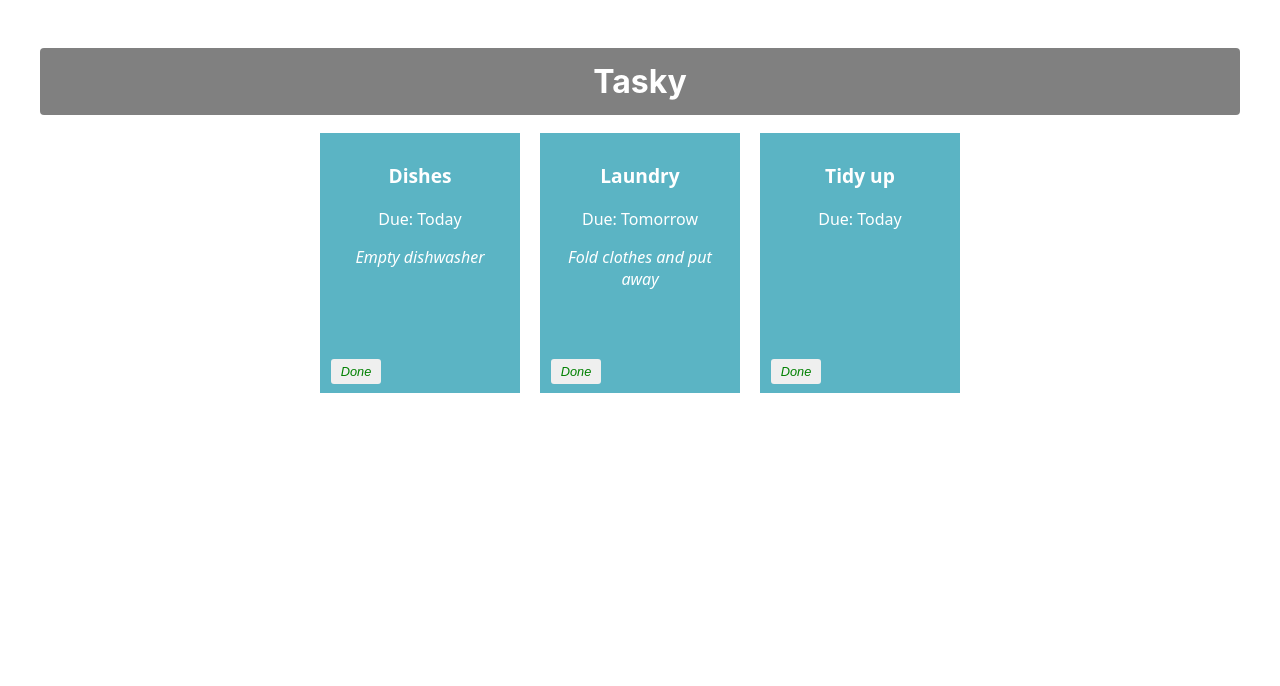
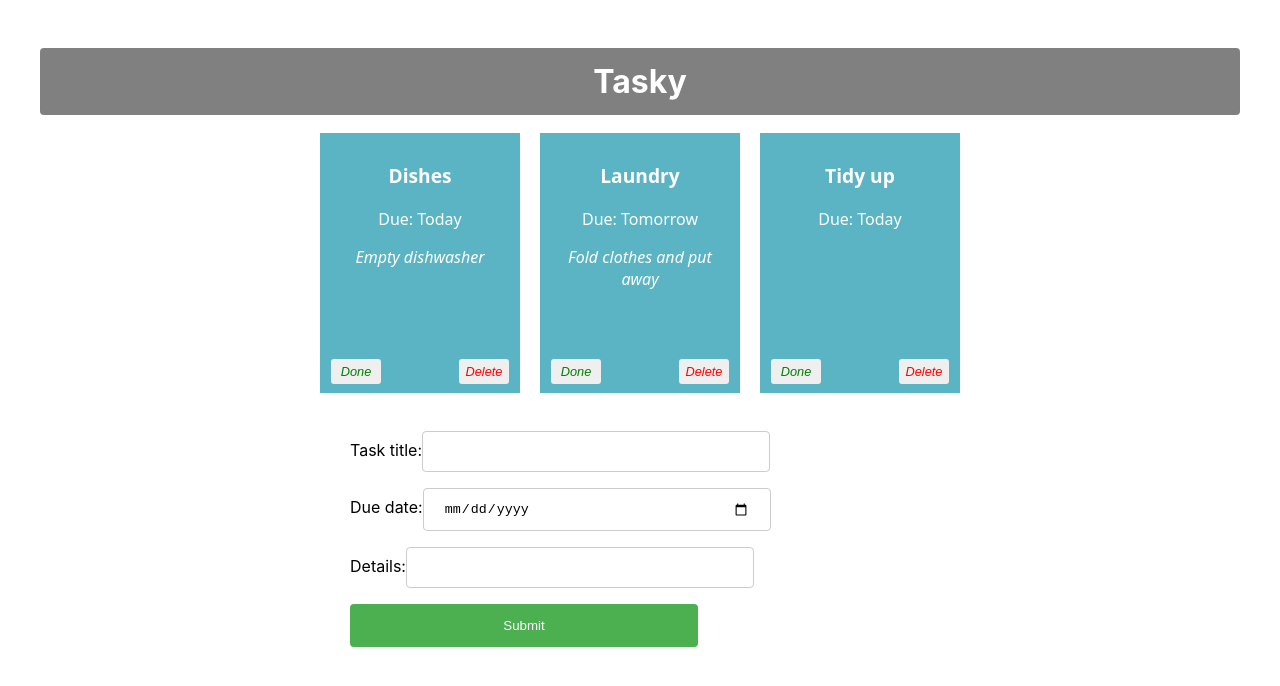
Before and after one commit to Wisdomerh/react-basics-labs, a React (Create React App) app in the folder tasky/: page / in a window 1280 px wide. Shown: the top 686 px of the page. Built offline with nearby package versions, Linux system fonts and the light colour scheme.

Commit message:
Add task: form added

```diff
--- a/tasky/src/App.css
+++ b/tasky/src/App.css
@@ -55,3 +55,41 @@
   left: 5px;
   color: green;
 }
+
+.deleteButton {
+  position: absolute;
+  bottom: 5px;
+  right: 5px;
+  color: red;
+}
+
+input[type=text], input[type=date] {
+  width: 60%;
+  padding: 12px 20px;
+  margin: 8px 0;
+  display: inline-block;
+  border: 1px solid #ccc;
+  border-radius: 4px;
+  box-sizing: border-box;
+}
+
+input[type=submit] {
+  width: 60%;
+  background-color: #4CAF50;
+  color: white;
+  padding: 14px 20px;
+  margin: 8px 0;
+  border: none;
+  border-radius: 4px;
+  cursor: pointer;
+}
+
+input[type=submit]:hover {
+  background-color: #45a049;
+}
+
+form {
+  text-align: left;
+  width: 50%;
+  margin: auto;
+}
--- a/tasky/src/App.js
+++ b/tasky/src/App.js
@@ -2,6 +2,7 @@
 import './App.css';
 import Task from './components/Task';
 import React, { useState } from 'react';
+import AddTaskForm from './components/Form';
 
 function App() {
   const [ taskState, setTaskState ] = useState({
@@ -17,6 +18,11 @@
     setTaskState({tasks});
     console.log(`${taskIndex} ${tasks[taskIndex].done}`);
   }
+  const deleteHandler = (taskIndex) => {
+    const tasks = [...taskState.tasks];
+    tasks.splice(taskIndex, 1);
+    setTaskState({tasks});
+  }
   return (
     <div className="container">
     <h1>Tasky</h1>
@@ -28,8 +34,10 @@
         key={task.id}
         done={task.done}
         markDone={() => doneHandler(index)}
+        deleteTask = {() => deleteHandler(index)}
       />
     ))}
+    <AddTaskForm />
   </div>
   );
 }
--- /dev/null
+++ b/tasky/src/components/Form.js
@@ -0,0 +1,28 @@
+import React from "react";
+
+const AddTaskForm = (props) => {
+
+  return (
+    <div>
+      <form>
+        <label>
+            Task title:
+            <input type="text" name="title" required />
+        </label>
+        <br />
+        <label>
+            Due date:
+            <input type="date" name="deadline" required />
+        </label>
+        <br />
+        <label>
+            Details:
+            <input type="text" name="description" />
+        </label>
+        <input type="submit" value="Submit" />
+        </form>
+    </div>
+  )
+};
+
+export default AddTaskForm;
--- a/tasky/src/components/Task.js
+++ b/tasky/src/components/Task.js
@@ -8,6 +8,7 @@
             <p>Due: {props.deadline}</p>
             <p className="description">{props.description}</p>
             <button onClick={props.markDone} className='doneButton'>Done</button>
+            <button className='deleteButton' onClick={props.deleteTask}>Delete</button>
         </div>
     )
 }
```
Lines whose indentation alone changed are shown as unchanged.
